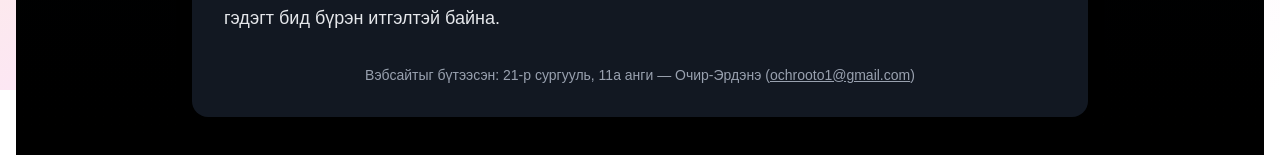
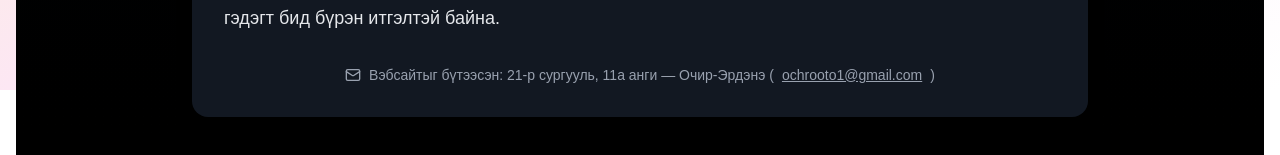
Before and after one commit to flexxxx77/suray.online, a Next.js app: page /about in a window 1280 px wide. Shown: the part 710-865 px from the top of the page. Built offline with nearby package versions, Linux system fonts and the light colour scheme.

Commit message:
abuou change

```diff
--- a/src/app/about/page.tsx
+++ b/src/app/about/page.tsx
@@ -1,4 +1,4 @@
-// app/about/page.tsx
+import { Mail } from "lucide-react";
 
 export default function About() {
   return (
@@ -18,10 +18,15 @@ export default function About() {
         <p className="mt-2">
           Монгол хэл бичгийн шалгалтад бэлтгэхэд зориулсан чанартай, үнэ төлбөргүй, хүртээмжтэй цахим орчинг бүх сурагч, шалгуулагчдад бий болгох. Бид боловсрол бол хүн бүрийн эрхэм эрх гэж итгэдэг. Тиймээс Suray.online платформ нь сурагч бүрийн амжилтад хүрэх замын эхлэл болно гэдэгт бид бүрэн итгэлтэй байна.
         </p>
-        <p className="text-sm text-center text-gray-400 mt-8">
-            Вэбсайтыг бүтээсэн: 21-р сургууль, 11а анги — Очир-Эрдэнэ (<a href="mailto:ochrooto1@gmail.com" className="underline">ochrooto1@gmail.com</a>)
+
+        <p className="text-sm text-center text-gray-400 mt-8 flex items-center justify-center gap-2">
+          <Mail size={16} className="text-gray-400" />
+          Вэбсайтыг бүтээсэн: 21-р сургууль, 11а анги — Очир-Эрдэнэ (
+          <a href="mailto:ochrooto1@gmail.com" className="underline hover:text-yellow-400">
+            ochrooto1@gmail.com
+          </a>
+          )
         </p>
-
       </div>
     </main>
   );
```
